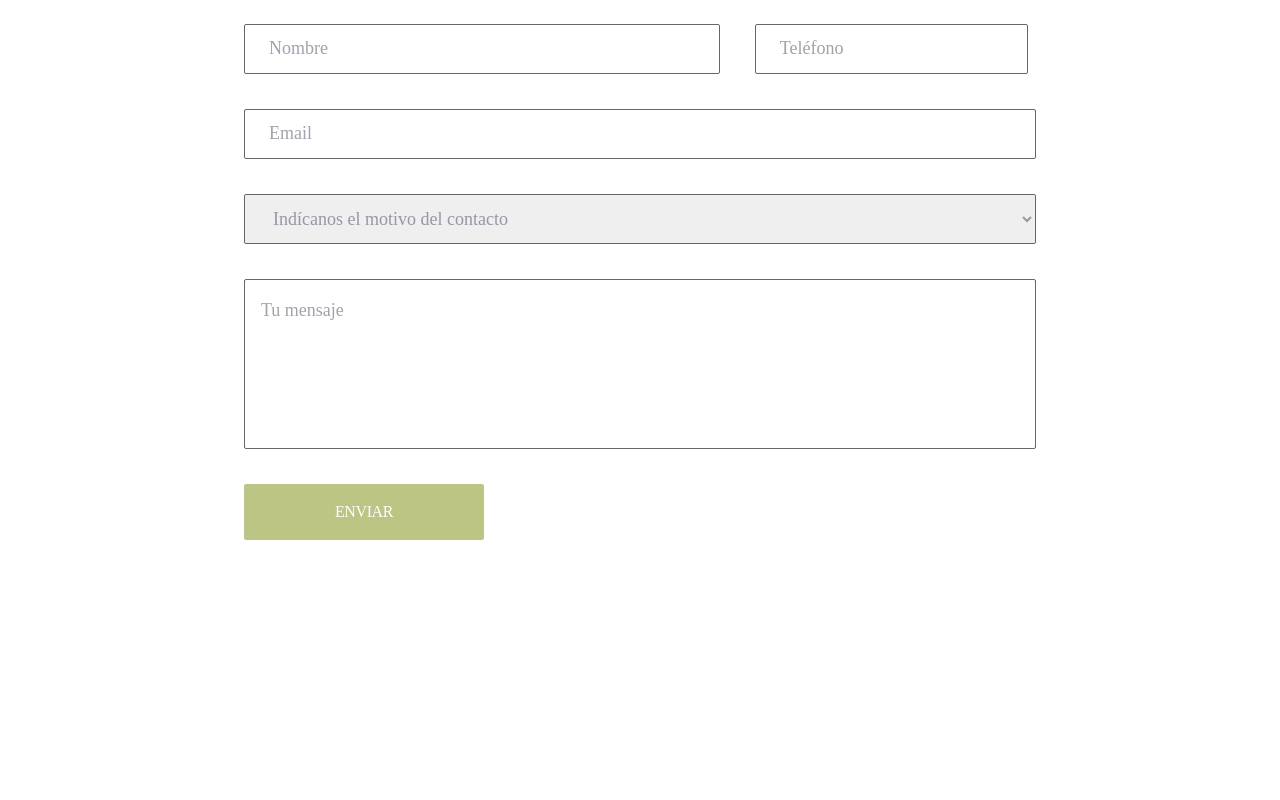
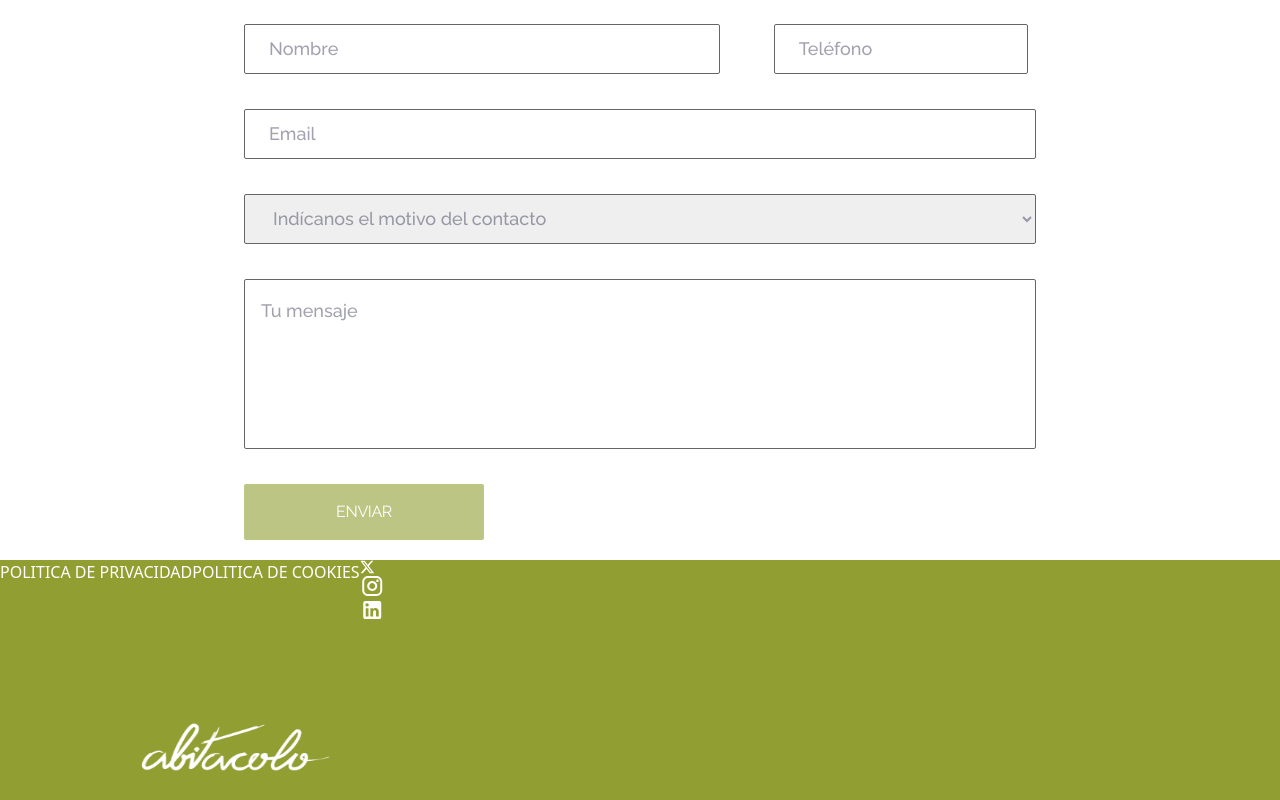
Before and after one commit to GuilleMarejada/abitacoloLandingPage, a React (Vite) app: page / in a window 1280 px wide. Shown: the part 1044-1844 px from the top of the page. Before the commit the page ends 1604 px from the top, so only its background shows below. Built offline with nearby package versions, Linux system fonts and the light colour scheme.

Commit message:
Adaptando carpetas correctamente

```diff
--- a/index.html
+++ b/index.html
@@ -3,6 +3,9 @@
   <head>
     <meta charset="UTF-8" />
     <link rel="icon" type="image/svg+xml" href="/vite.svg" />
+    <link rel="preconnect" href="https://fonts.googleapis.com">
+    <link rel="preconnect" href="https://fonts.gstatic.com" crossorigin>
+    <link href="https://fonts.googleapis.com/css2?family=Raleway:ital,wght@0,100..900;1,100..900&display=swap" rel="stylesheet">
     <meta name="viewport" content="width=device-width, initial-scale=1.0" />
     <title>Abitacolo</title>
   </head>
--- a/src/Layout.jsx
+++ b/src/Layout.jsx
@@ -4,6 +4,7 @@ import Home from "./views/Home";
 import Articles from "./views/Articles";
 import Blog from "./views/Blog";
 import Contacto from "./components/Contacto";
+import Footer from "./components/Footer";
 const Layout = () => {
   return (
     <Router>
@@ -13,6 +14,7 @@ const Layout = () => {
         <Route path="/Blog" element={<Blog />} />
       </Routes>
       <Contacto />
+      <Footer/>
     </Router>
   );
 };
--- a/src/components/Footer.jsx
+++ b/src/components/Footer.jsx
@@ -3,14 +3,17 @@ import React from "react";
 const Footer = () =>  {
     return(
         <div className="h-60 relative bg-[#919e32] flex">
-            <img className="" src="/src/assets/LogoAbitacoloFooter.png"></img>
-            <span>POLITICA DE PRIVACIDAD</span>
-            <span>POLITICA DE COOKIES</span>
+            <img className="h-[68px] left-[115px] top-[157.40px] absolute flex-col justify-start items-start gap-4 inline-flex" src="/src/assets/LogoAbitacoloFooter.png"></img>
 
-            <div className="icons">
+
+            <div className="flex justify-start">
+                <span className="text-white">POLITICA DE PRIVACIDAD</span>
+                <span className="text-white">POLITICA DE COOKIES</span>
+                <div className="">
                 <img src="/src/assets/IconX.svg"></img>
                 <img src="/src/assets/IconIG.svg"></img>
                 <img src="/src/assets/IconLinkdn.svg"></img>
+                </div>
             </div>
 
 
```
Also changed, not shown: src/views/Style/home.css (+8 -0 lines).
